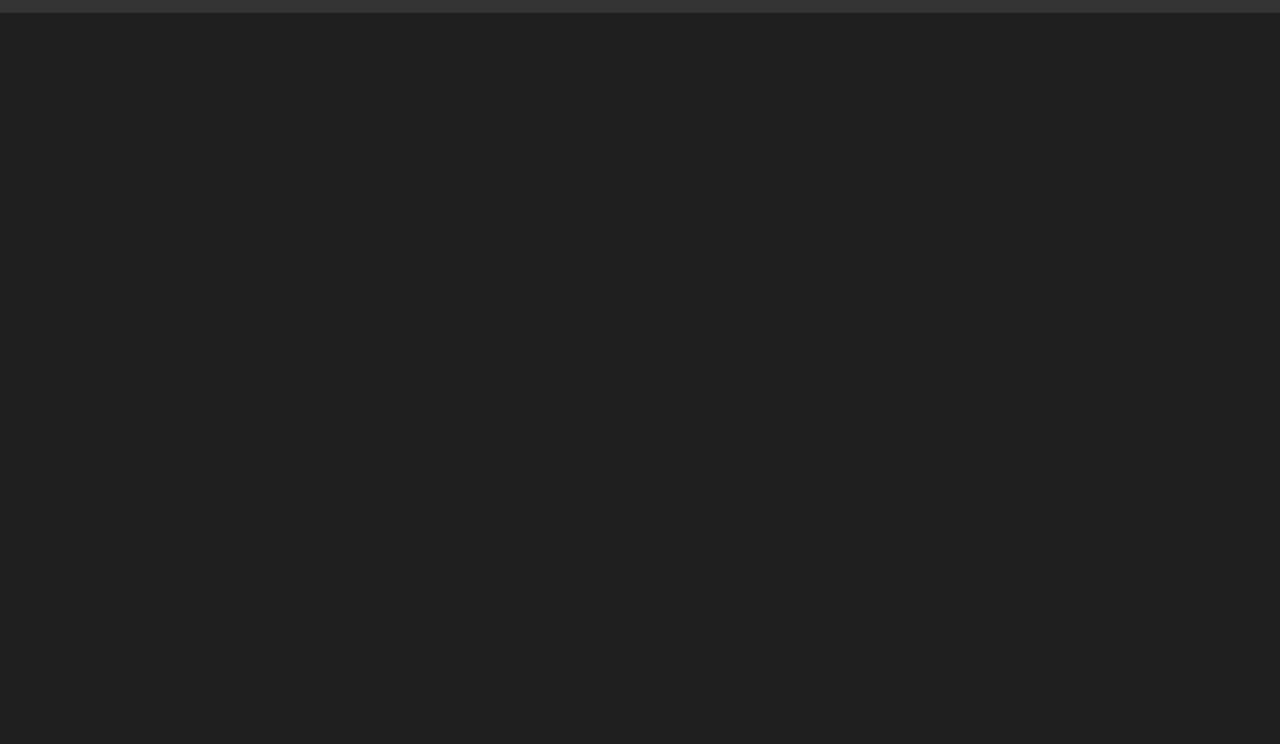
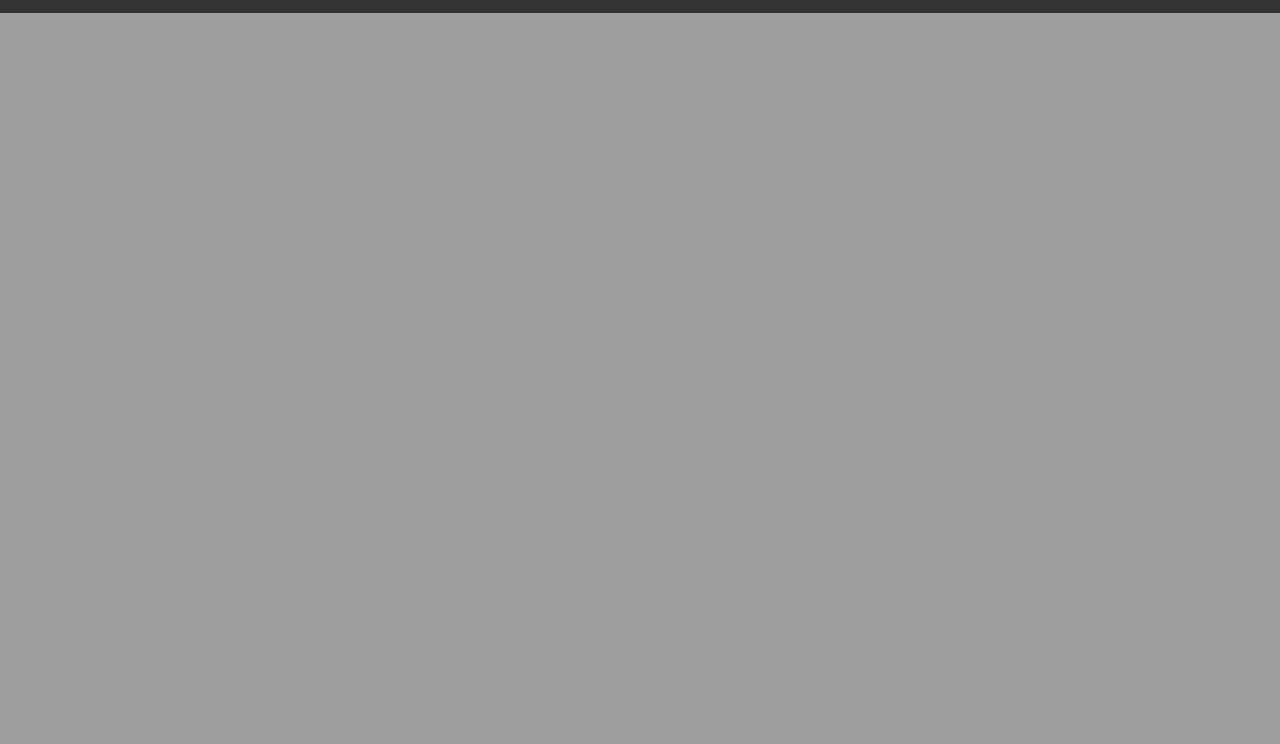
Before and after one commit to MatyasHroch/fieldband, a website: page index.html in a window 1280 px wide. Shown: the part 56-800 px from the top of the page. Drawn offline with Linux system fonts and the light colour scheme; the site is published under a folder, as on GitHub Pages, so addresses that start at the root find nothing.

Commit message:
paths again

```diff
--- a/styles.css
+++ b/styles.css
@@ -72,7 +72,7 @@ section h2 {
 }
 
 .home_background {
-    background-image: url('../media/home_background.jpg');
+    background-image: url('home_background.jpg');
     background-size: cover;
     background-position: center;
     background-repeat: no-repeat;
```
Also changed, not shown: src/components/main.html (+2 -2 lines), 1 other file.
